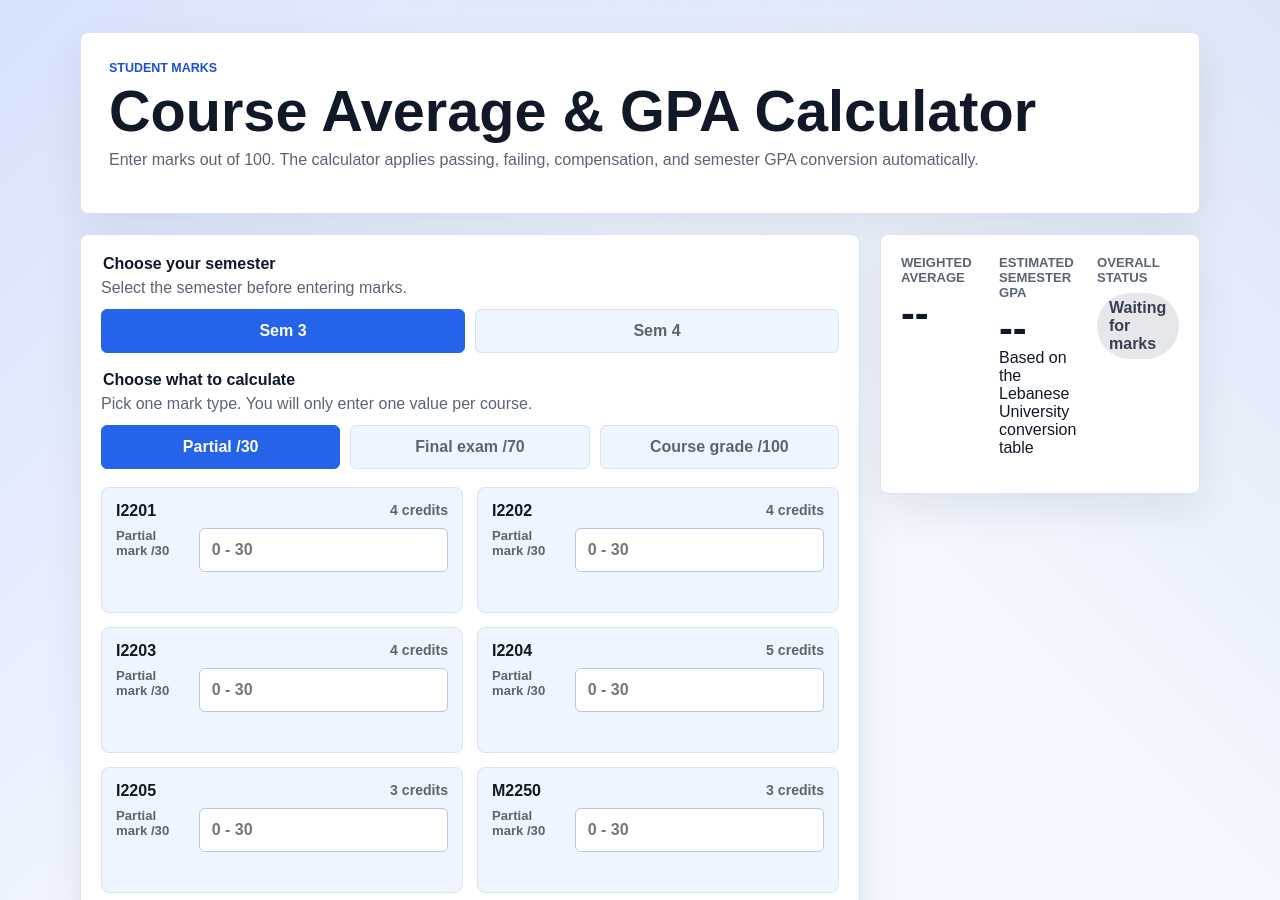
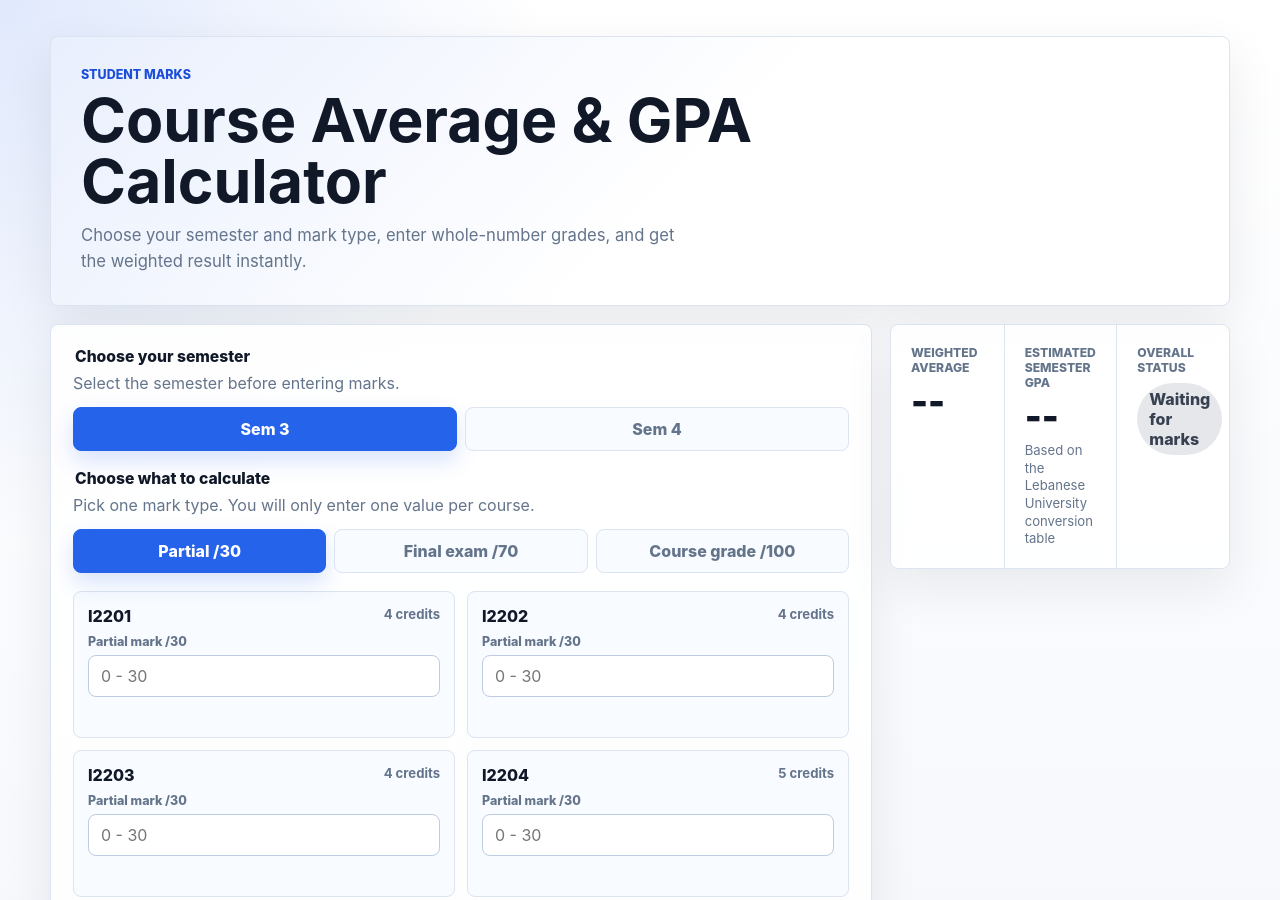
Before and after one commit to jadmatar628-web/marks-calculator, a plain HTML site: page index.html in a window 1280 px wide. Shown: the top 900 px of the page. Drawn offline with Linux system fonts and the light colour scheme.

Commit message:
Refresh site design and add DSA helper link

```diff
--- a/index.html
+++ b/index.html
@@ -12,11 +12,11 @@
       <section class="calculator" aria-labelledby="page-title">
 
         <div class="intro">
-          <p class="eyebrow">Student Marks</p>
+          <p class="eyebrow">Student marks</p>
           <h1 id="page-title">Course Average & GPA Calculator</h1>
           <p>
-            Enter marks out of 100. The calculator applies passing,
-            failing, compensation, and semester GPA conversion automatically.
+            Choose your semester and mark type, enter whole-number grades,
+            and get the weighted result instantly.
           </p>
         </div>
 
@@ -259,6 +259,21 @@
         </aside>
 
         <footer class="site-footer">
+          <a
+            class="dsa-promo"
+            href="https://github.com/jadmatar628-web/SORTING_ALGORITHMS"
+            target="_blank"
+            rel="noopener"
+          >
+            <span>
+              Taking I2206 DSA?
+            </span>
+
+            <strong>
+              Open Jad's Sorting Algorithms helper
+            </strong>
+          </a>
+
           <p>Made by Jad Matar</p>
 
           <a
@@ -273,6 +288,6 @@
       </section>
     </main>
 
-    <script src="script.js?v=5"></script>
+    <script src="script.js?v=6"></script>
   </body>
 </html>
--- a/styles.css
+++ b/styles.css
@@ -1,14 +1,15 @@
 :root {
   color-scheme: light;
-  --bg: #f3f7ff;
+  --bg: #f6f8fc;
   --surface: #ffffff;
-  --surface-strong: #eef5ff;
+  --surface-soft: #f8fbff;
+  --surface-blue: #eef5ff;
   --text: #111827;
-  --muted: #5b6472;
-  --line: #d8e3f2;
+  --muted: #64748b;
+  --line: #dbe4f0;
+  --line-strong: #bdcce0;
   --primary: #2563eb;
   --primary-dark: #1d4ed8;
-  --accent: #0f4aa8;
   --success-bg: #dcfce7;
   --success-text: #166534;
   --warning-bg: #ffedd5;
@@ -17,7 +18,7 @@
   --danger-text: #991b1b;
   --neutral-bg: #e5e7eb;
   --neutral-text: #374151;
-  font-family: Arial, Helvetica, sans-serif;
+  font-family: Inter, "Segoe UI", Arial, Helvetica, sans-serif;
 }
 
 * {
@@ -28,22 +29,21 @@ body {
   margin: 0;
   min-height: 100vh;
   background:
-    linear-gradient(135deg, rgba(37, 99, 235, 0.14), transparent 34%),
-    linear-gradient(225deg, rgba(15, 74, 168, 0.10), transparent 28%),
-    var(--bg);
+    radial-gradient(circle at top left, rgba(37, 99, 235, 0.14), transparent 34rem),
+    linear-gradient(180deg, #ffffff 0%, var(--bg) 42%, #edf3ff 100%);
   color: var(--text);
 }
 
 .app-shell {
-  width: min(1120px, calc(100% - 32px));
+  width: min(1180px, calc(100% - 32px));
   margin: 0 auto;
-  padding: 32px 0;
+  padding: 36px 0;
 }
 
 .calculator {
   display: grid;
-  grid-template-columns: minmax(0, 1fr) 320px;
-  gap: 20px;
+  grid-template-columns: minmax(0, 1fr) 340px;
+  gap: 18px;
   align-items: start;
 }
 
@@ -52,22 +52,25 @@ form,
 .results,
 .table-wrap,
 .rules {
-  background: var(--surface);
+  background: rgba(255, 255, 255, 0.92);
   border: 1px solid var(--line);
   border-radius: 8px;
-  box-shadow: 0 16px 40px rgba(17, 24, 39, 0.08);
+  box-shadow: 0 18px 50px rgba(15, 23, 42, 0.08);
 }
 
 .intro {
   grid-column: 1 / -1;
-  padding: 28px;
+  padding: 30px;
+  background:
+    linear-gradient(135deg, rgba(37, 99, 235, 0.10), transparent 54%),
+    var(--surface);
 }
 
 .eyebrow {
   margin: 0 0 8px;
   color: var(--primary-dark);
   font-size: 0.78rem;
-  font-weight: 700;
+  font-weight: 800;
   letter-spacing: 0;
   text-transform: uppercase;
 }
@@ -79,24 +82,27 @@ p {
 }
 
 h1 {
+  max-width: 760px;
   margin-bottom: 10px;
-  font-size: clamp(2rem, 5vw, 3.6rem);
+  font-size: clamp(2.1rem, 5vw, 3.8rem);
   line-height: 1;
 }
 
 h2 {
   margin-bottom: 16px;
-  font-size: 1.1rem;
+  font-size: 1.04rem;
 }
 
-.intro p:last-child,
-.rules li,
-.empty-state {
+.intro p:last-child {
+  max-width: 620px;
+  margin-bottom: 0;
   color: var(--muted);
+  font-size: 1.04rem;
+  line-height: 1.6;
 }
 
 form {
-  padding: 20px;
+  padding: 22px;
 }
 
 .semester-picker,
@@ -109,20 +115,21 @@ form {
 .semester-picker legend,
 .exam-picker legend {
   margin-bottom: 6px;
-  font-size: 1rem;
-  font-weight: 800;
+  font-size: 0.98rem;
+  font-weight: 850;
 }
 
 .semester-picker p,
 .exam-picker p {
   margin-bottom: 12px;
   color: var(--muted);
+  line-height: 1.45;
 }
 
 .semester-options {
   display: grid;
   grid-template-columns: repeat(2, minmax(0, 1fr));
-  gap: 10px;
+  gap: 8px;
 }
 
 .mode-options {
@@ -136,11 +143,13 @@ form {
   justify-content: center;
   min-height: 44px;
   border: 1px solid var(--line);
-  border-radius: 6px;
-  background: var(--surface-strong);
+  border-radius: 8px;
+  background: var(--surface-soft);
   color: var(--muted);
   font-weight: 800;
+  text-align: center;
   cursor: pointer;
+  transition: border-color 160ms ease, background 160ms ease, color 160ms ease, box-shadow 160ms ease;
 }
 
 .semester-options input {
@@ -154,6 +163,7 @@ form {
   border-color: var(--primary);
   background: var(--primary);
   color: #fff;
+  box-shadow: 0 10px 22px rgba(37, 99, 235, 0.18);
 }
 
 .semester-options label:focus-within {
@@ -163,39 +173,38 @@ form {
 .course-grid {
   display: grid;
   grid-template-columns: repeat(2, minmax(0, 1fr));
-  gap: 14px;
+  gap: 12px;
 }
 
 .course-field {
   display: grid;
   gap: 8px;
+  min-width: 0;
   padding: 14px;
-  background: var(--surface-strong);
+  background: var(--surface-soft);
   border: 1px solid var(--line);
   border-radius: 8px;
 }
 
-.course-field label {
+.course-field > label {
   display: flex;
   justify-content: space-between;
   gap: 12px;
-  font-weight: 700;
+  font-weight: 850;
 }
 
 .credits {
   color: var(--muted);
-  font-size: 0.88rem;
-  font-weight: 600;
+  font-size: 0.82rem;
+  font-weight: 750;
+  white-space: nowrap;
 }
 
-.mark-inputs {
+.mark-inputs,
+.mark-inputs.single {
   display: grid;
-  grid-template-columns: repeat(2, minmax(0, 1fr));
-  gap: 10px;
-}
-
-.mark-inputs.single {
   grid-template-columns: 1fr;
+  gap: 8px;
 }
 
 .mark-input {
@@ -205,15 +214,15 @@ form {
 
 .mark-input span {
   color: var(--muted);
-  font-size: 0.82rem;
+  font-size: 0.78rem;
   font-weight: 800;
 }
 
 input {
   width: 100%;
-  height: 44px;
-  border: 1px solid #b8c7dc;
-  border-radius: 6px;
+  height: 42px;
+  border: 1px solid var(--line-strong);
+  border-radius: 8px;
   padding: 0 12px;
   color: var(--text);
   font: inherit;
@@ -222,14 +231,14 @@ input {
 
 input:focus {
   border-color: var(--primary);
-  box-shadow: 0 0 0 3px rgba(37, 99, 235, 0.18);
+  box-shadow: 0 0 0 3px rgba(37, 99, 235, 0.16);
   outline: none;
 }
 
 .error {
   min-height: 18px;
   color: var(--danger-text);
-  font-size: 0.82rem;
+  font-size: 0.8rem;
 }
 
 .actions {
@@ -242,16 +251,22 @@ input:focus {
 button {
   min-height: 44px;
   border: 0;
-  border-radius: 6px;
+  border-radius: 8px;
   padding: 0 18px;
   font: inherit;
-  font-weight: 700;
+  font-weight: 850;
   cursor: pointer;
+  transition: transform 140ms ease, background 140ms ease, box-shadow 140ms ease;
+}
+
+button:hover {
+  transform: translateY(-1px);
 }
 
 .primary-button {
   background: var(--primary);
   color: #fff;
+  box-shadow: 0 10px 24px rgba(37, 99, 235, 0.20);
 }
 
 .primary-button:hover {
@@ -266,23 +281,39 @@ button {
 .results {
   display: grid;
   grid-template-columns: repeat(3, minmax(0, 1fr));
-  gap: 16px;
+  gap: 0;
+  overflow: hidden;
+}
+
+.results > div {
+  min-width: 0;
   padding: 20px;
+}
+
+.results > div + div {
+  border-left: 1px solid var(--line);
 }
 
 .result-label {
   margin-bottom: 8px;
   color: var(--muted);
-  font-size: 0.82rem;
-  font-weight: 700;
+  font-size: 0.76rem;
+  font-weight: 850;
   text-transform: uppercase;
 }
 
 .average-value {
   margin-bottom: 0;
-  font-size: 2.6rem;
-  font-weight: 800;
+  font-size: 2.25rem;
+  font-weight: 900;
   line-height: 1;
+}
+
+.gpa-note {
+  margin: 8px 0 0;
+  color: var(--muted);
+  font-size: 0.82rem;
+  line-height: 1.35;
 }
 
 .status-pill,
@@ -292,7 +323,7 @@ button {
   min-height: 32px;
   border-radius: 999px;
   padding: 6px 12px;
-  font-weight: 800;
+  font-weight: 850;
 }
 
 .waiting,
@@ -318,6 +349,7 @@ button {
 
 .table-wrap {
   padding: 20px;
+  overflow-x: auto;
 }
 
 table {
@@ -330,11 +362,13 @@ td {
   border-bottom: 1px solid var(--line);
   padding: 12px 8px;
   text-align: left;
+  vertical-align: middle;
 }
 
 th {
   color: var(--muted);
-  font-size: 0.82rem;
+  font-size: 0.78rem;
+  font-weight: 850;
   text-transform: uppercase;
 }
 
@@ -350,7 +384,12 @@ tr:last-child td {
 
 .rules ul {
   margin: 0;
-  padding-left: 20px;
+  padding-left: 18px;
+}
+
+.rules li {
+  color: var(--muted);
+  line-height: 1.4;
 }
 
 .rules li + li {
@@ -359,24 +398,22 @@ tr:last-child td {
 
 .site-footer {
   grid-column: 1 / -1;
-  display: flex;
-  flex-wrap: wrap;
-  justify-content: center;
+  display: grid;
+  grid-template-columns: 1fr auto auto;
   align-items: center;
-  gap: 10px 16px;
-  padding: 18px;
+  gap: 14px;
+  padding: 4px 2px 0;
   color: var(--muted);
-  text-align: center;
 }
 
 .site-footer p {
   margin: 0;
-  font-weight: 800;
+  font-weight: 850;
 }
 
 .site-footer a {
   color: var(--primary-dark);
-  font-weight: 800;
+  font-weight: 850;
   text-decoration: none;
 }
 
@@ -384,17 +421,52 @@ tr:last-child td {
   text-decoration: underline;
 }
 
-@media (max-width: 820px) {
+.dsa-promo {
+  display: flex;
+  flex-wrap: wrap;
+  align-items: center;
+  gap: 8px 12px;
+  justify-self: start;
+  width: min(100%, 560px);
+  padding: 14px 16px;
+  border: 1px solid rgba(37, 99, 235, 0.24);
+  border-radius: 8px;
+  background: linear-gradient(135deg, #ffffff 0%, var(--surface-blue) 100%);
+  box-shadow: 0 14px 30px rgba(15, 23, 42, 0.08);
+}
+
+.dsa-promo span {
+  color: var(--muted);
+  font-weight: 800;
+}
+
+.dsa-promo strong {
+  color: var(--primary-dark);
+}
+
+@media (max-width: 900px) {
   .calculator,
-  .results,
   .course-grid,
   .semester-options,
-  .mark-inputs {
+  .mode-options {
     grid-template-columns: 1fr;
+  }
+
+  .results {
+    grid-template-columns: 1fr;
+  }
+
+  .results > div + div {
+    border-top: 1px solid var(--line);
+    border-left: 0;
   }
 
   .rules {
     position: static;
+  }
+
+  .site-footer {
+    grid-template-columns: 1fr;
   }
 
   h1 {
@@ -404,15 +476,18 @@ tr:last-child td {
 
 @media (max-width: 520px) {
   .app-shell {
-    width: min(100% - 20px, 1120px);
-    padding: 10px 0;
+    width: min(100% - 20px, 1180px);
+    padding: 10px 0 18px;
   }
 
   .intro,
   form,
-  .results,
   .table-wrap,
   .rules {
+    padding: 16px;
+  }
+
+  .results > div {
     padding: 16px;
   }
 
@@ -421,4 +496,8 @@ tr:last-child td {
     padding: 10px 6px;
     font-size: 0.9rem;
   }
+
+  .average-value {
+    font-size: 2rem;
+  }
 }
```
